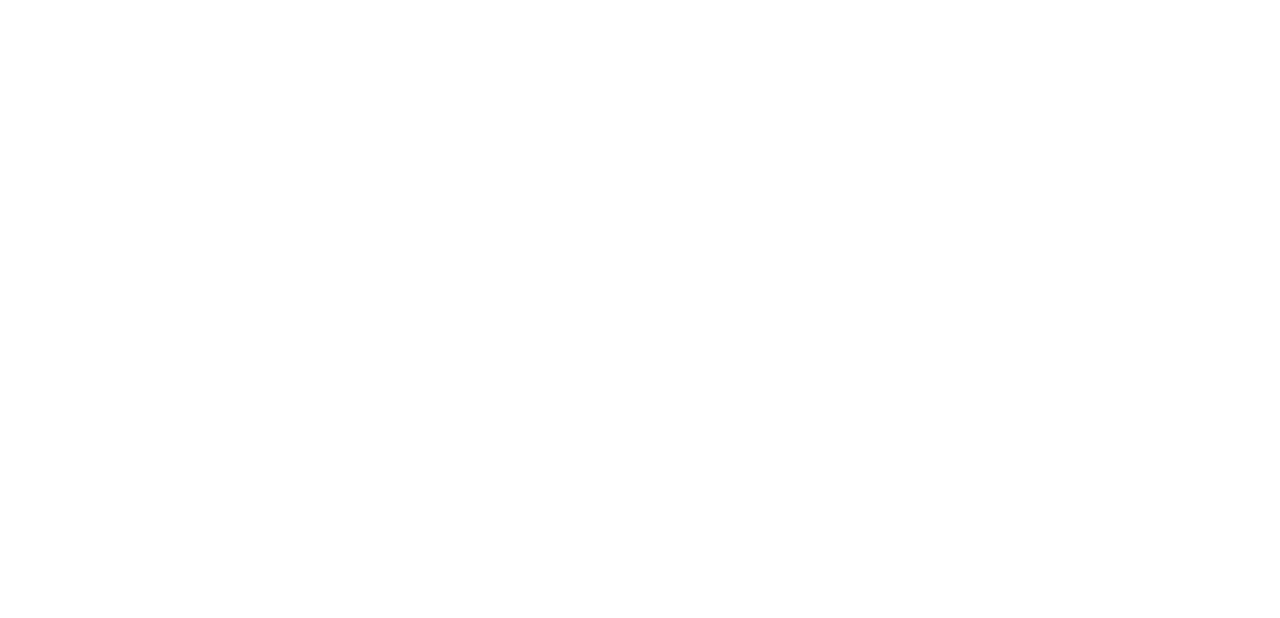
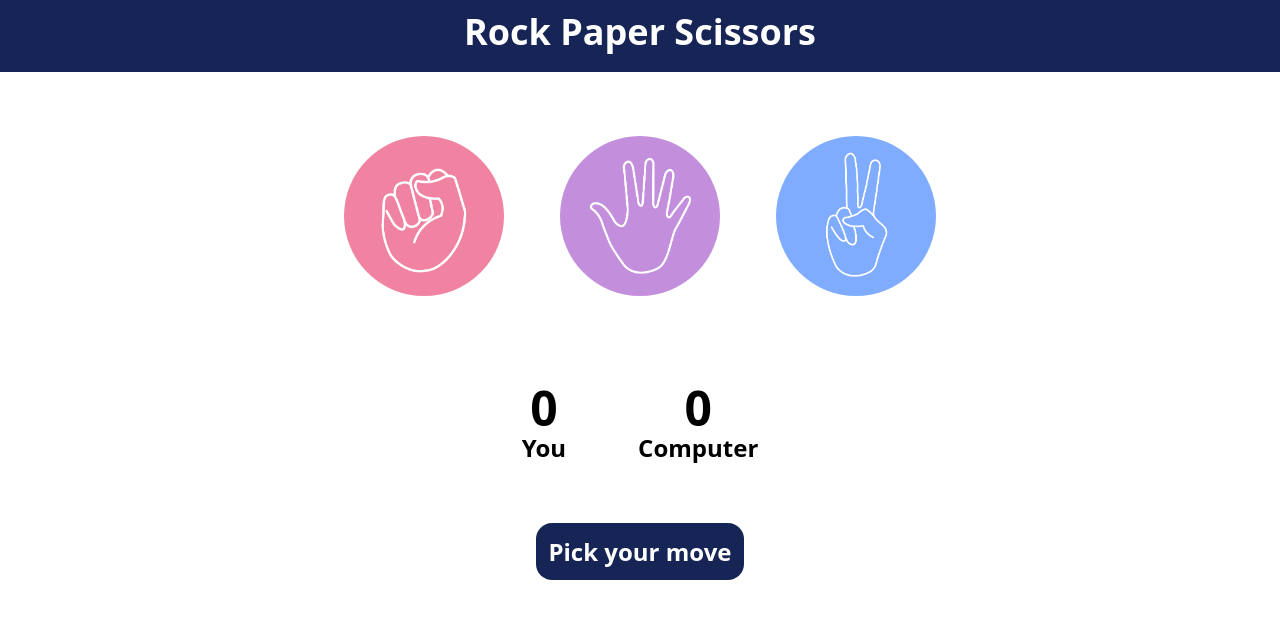
Before and after one commit to tausifislamsheik/Rock-Paper-Scissors-Game, a plain HTML site: page index.html in a window 1280 px wide. Drawn offline with nearby package versions, Linux system fonts and the light colour scheme.

Commit message:
Images, score and result section added

```diff
--- a/index.html
+++ b/index.html
@@ -12,6 +12,32 @@
      <link rel="shortcut icon" href="images/favicon.jpg" type="image/x-icon">
 </head>
 <body>
-
+    <h1 class="text-4xl font-semibold text-center h-18 py-3 text-white bg-blue-950">Rock Paper Scissors</h1>
+    <section class="flex justify-center gap-7 lg:gap-10 mt-14">
+        <div class="hover:bg-blue-950 p-2 rounded-full">
+            <img class="h-24 w-24 lg:h-40 lg:w-40 object-cover rounded-full" src="images/rock.png" alt="">
+        </div>
+        <div class="hover:bg-blue-950 p-2 rounded-full">
+            <img class="h-24 w-24 lg:h-40 lg:w-40 object-cover rounded-full" src="images/paper.png" alt="">
+        </div>
+        <div class="hover:bg-blue-950 p-2 rounded-full">
+            <img class="h-24 w-24 lg:h-40 lg:w-40 object-cover rounded-full" src="images/scissors.png" alt="">
+        </div>
+    </section>
+    <!-- score section -->
+     <section class="flex text-center justify-center mt-20 gap-18">
+        <div>
+            <p class="text-5xl font-bold" id="user-score">0</p>
+            <p class="text-2xl font-semibold">You</p>
+        </div>
+        <div>
+            <p class="text-5xl font-bold" id="computer-score">0</p>
+            <p class="text-2xl font-semibold">Computer</p>
+        </div>
+     </section>
+     <!-- result section -->
+      <div class="text-center mt-18">
+        <p class="text-2xl font-semibold bg-blue-950 inline p-3 rounded-2xl text-white">Pick your move</p>
+      </div>
 </body>
 </html>
```
